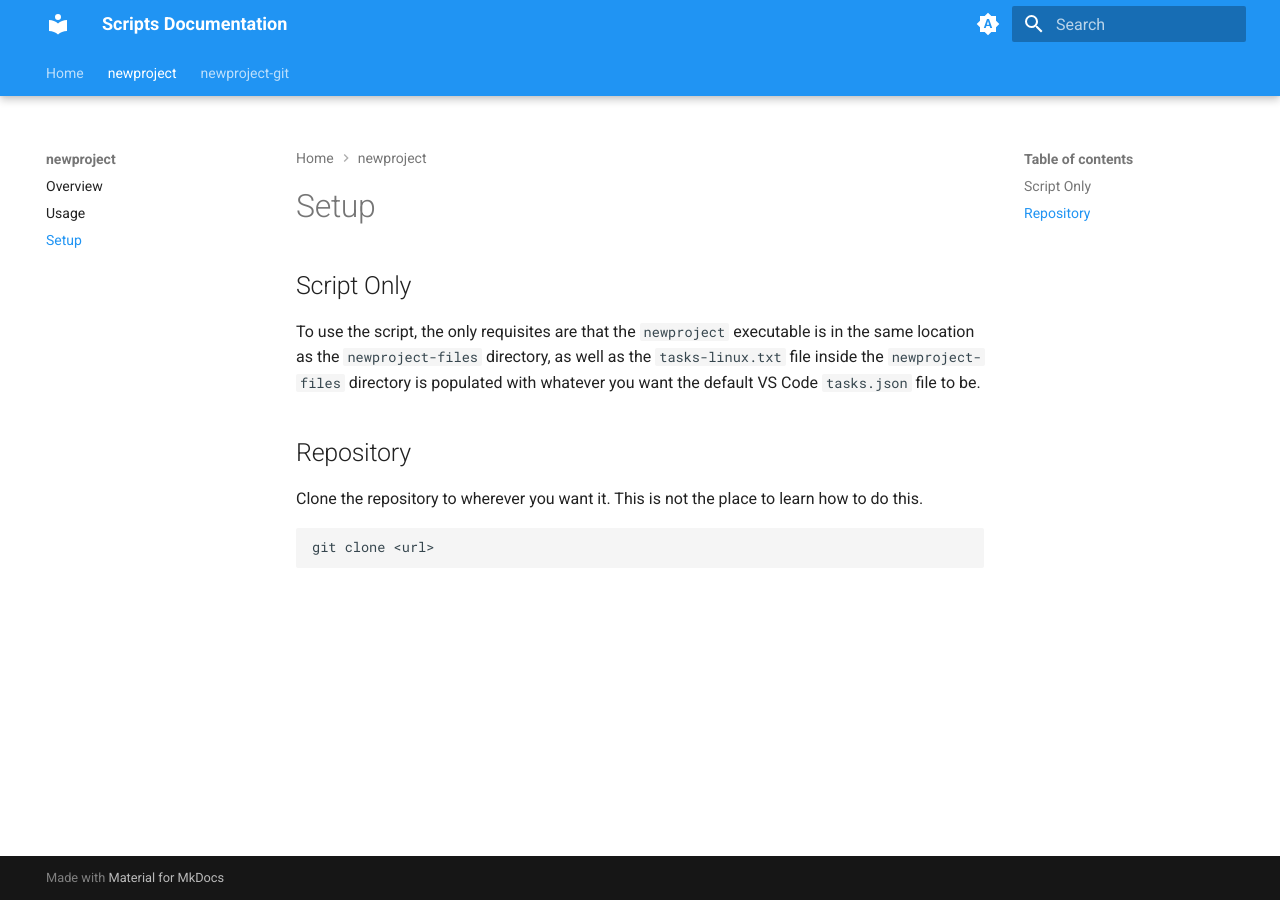
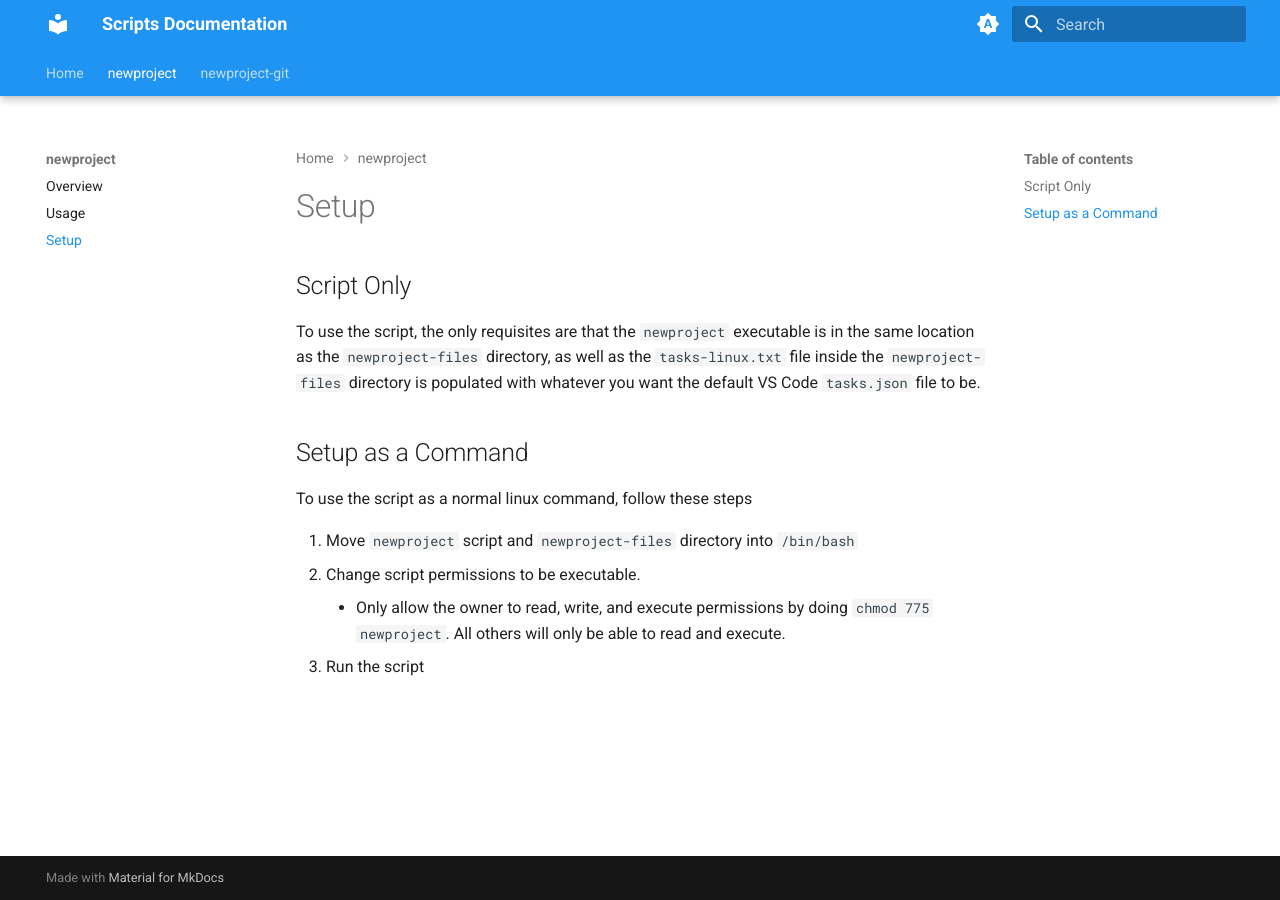
Before and after one commit to RyanB-code/Scripts, an MkDocs documentation site: the page built from docs/newproject/setup.md, in a window 1280 px wide. Built offline with MkDocs 1.6.1 and Material for MkDocs 9.7.7, drawn with Linux system fonts in a browser that asks for light colours.

Commit message:
Finalized Setup page

````diff
--- a/docs/newproject/setup.md
+++ b/docs/newproject/setup.md
@@ -4,10 +4,11 @@
 
 To use the script, the only requisites are that the `newproject` executable is in the same location as the `newproject-files` directory, as well as the `tasks-linux.txt` file inside the `newproject-files` directory is populated with whatever you want the default VS Code `tasks.json` file to be.
 
-## Repository
+## Setup as a Command
 
-Clone the repository to wherever you want it. This is not the place to learn how to do this.
+To use the script as a normal linux command, follow these steps
 
-```
-git clone <url>
-```
+1. Move `newproject` script and `newproject-files` directory into `/bin/bash`
+2. Change script permissions to be executable.
+    - Only allow the owner to read, write, and execute permissions by doing `chmod 775 newproject`. All others will only be able to read and execute.
+3. Run the script
````
